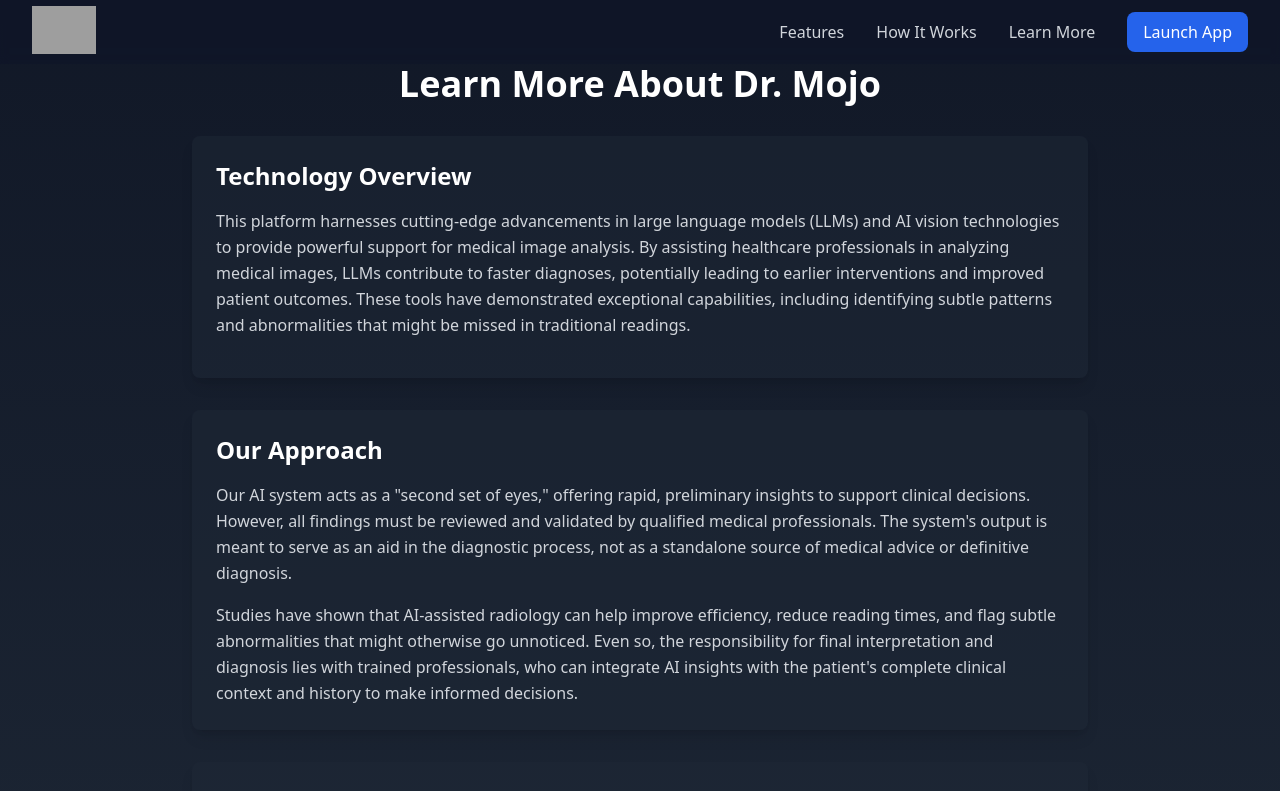
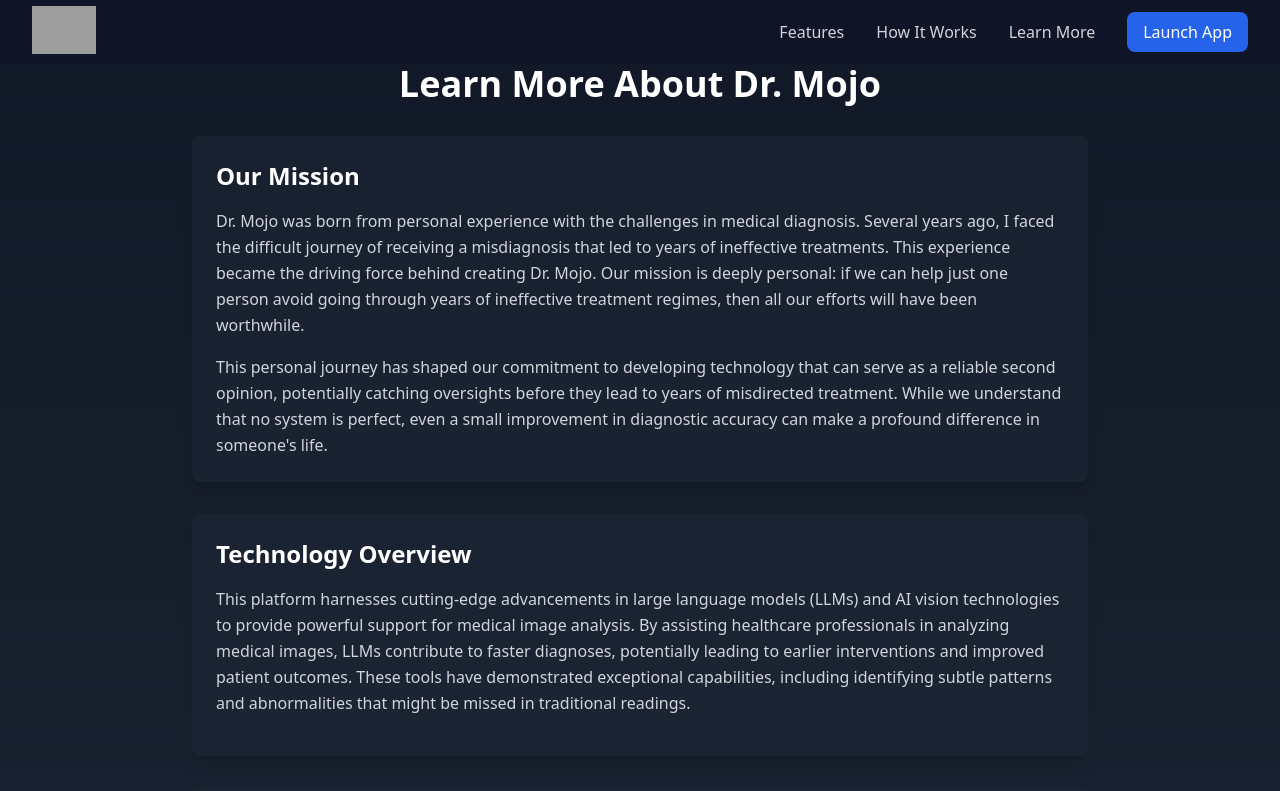
Before and after one commit to sixtyoneeighty/mainmojoapp, a React (Vite) app: page /learn-more in a window 1280 px wide. Shown: the top 791 px of the page. Built offline with nearby package versions, Linux system fonts and the light colour scheme; grey boxes are pictures that could not be loaded.

Commit message:
Add personal mission story to Learn More page

```diff
--- a/src/components/LearnMore.tsx
+++ b/src/components/LearnMore.tsx
@@ -7,6 +7,23 @@
         <h1 className="text-4xl font-bold mb-8 text-center">Learn More About Dr. Mojo</h1>
 
         <div className="space-y-8">
+          <section className="bg-gray-800/50 rounded-lg p-6 shadow-lg">
+            <h2 className="text-2xl font-semibold mb-4">Our Mission</h2>
+            <p className="text-gray-300 leading-relaxed mb-4">
+              Dr. Mojo was born from personal experience with the challenges in medical diagnosis. Several years ago,
+              I faced the difficult journey of receiving a misdiagnosis that led to years of ineffective treatments.
+              This experience became the driving force behind creating Dr. Mojo. Our mission is deeply personal:
+              if we can help just one person avoid going through years of ineffective treatment regimes, then all
+              our efforts will have been worthwhile.
+            </p>
+            <p className="text-gray-300 leading-relaxed">
+              This personal journey has shaped our commitment to developing technology that can serve as a reliable
+              second opinion, potentially catching oversights before they lead to years of misdirected treatment.
+              While we understand that no system is perfect, even a small improvement in diagnostic accuracy can
+              make a profound difference in someone's life.
+            </p>
+          </section>
+
           <section className="bg-gray-800/50 rounded-lg p-6 shadow-lg">
             <h2 className="text-2xl font-semibold mb-4">Technology Overview</h2>
             <p className="text-gray-300 leading-relaxed mb-4">
```
